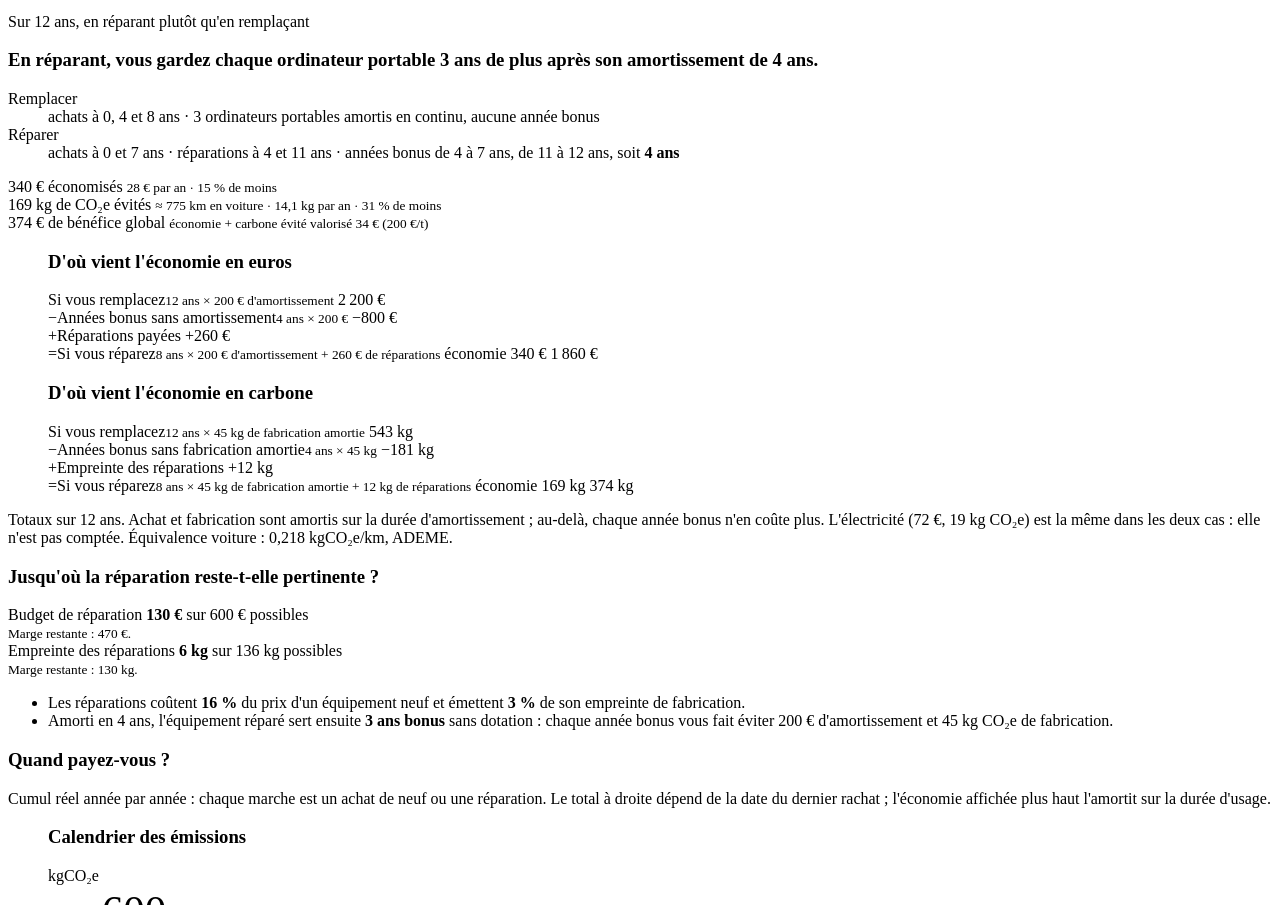
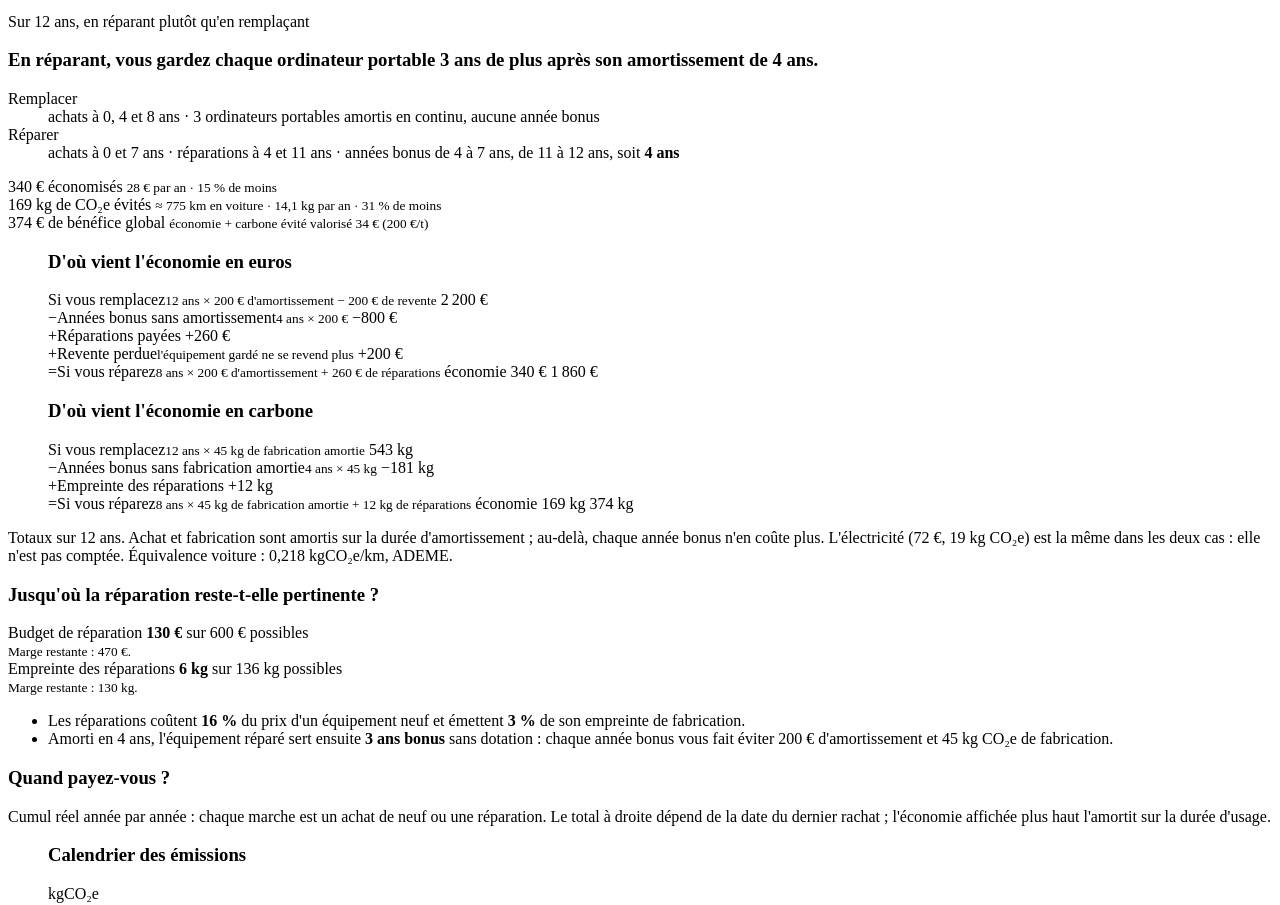
Before and after one commit to gridboy/simulateur-reparer-remplacer, a website with bundled scripts: page index.html in a window 1280 px wide. Shown: the part 1093-1998 px from the top of the page. Built offline with nearby package versions, Linux system fonts and the light colour scheme.

Commit message:
feat(ui): revente dans le pont des économies

```diff
--- a/index.html
+++ b/index.html
@@ -8,9 +8,9 @@
   <link rel="preconnect" href="https://fonts.googleapis.com">
   <link rel="preconnect" href="https://fonts.gstatic.com" crossorigin>
   <link rel="stylesheet" href="https://fonts.googleapis.com/css2?family=IBM+Plex+Mono:wght@400;500&family=IBM+Plex+Sans:wght@400;600&display=swap">
-  <link rel="stylesheet" href="styles/tokens.css?v=202610270820">
-  <link rel="stylesheet" href="styles/app.css?v=202610270820">
-  <script type="module" src="src/main.js?v=202610270820"></script>
+  <link rel="stylesheet" href="styles/tokens.css?v=202610270821">
+  <link rel="stylesheet" href="styles/app.css?v=202610270821">
+  <script type="module" src="src/main.js?v=202610270821"></script>
 </head>
 <body>
   <header class="site-header">
--- a/src/state/store.js
+++ b/src/state/store.js
@@ -2,7 +2,7 @@
  * État de l'application : hypothèses globales, hypothèses par équipement, équipement affiché.
  * Persistance locale (localStorage) en confort : l'application fonctionne sans.
  */
-import { GLOBAL_DEFAULTS, DEVICE_DEFAULTS, DEFAULT_DEVICE, LIFETIME_RANGE, EXTENSION_RANGE } from "../data/defaults.js?v=202610270820";
+import { GLOBAL_DEFAULTS, DEVICE_DEFAULTS, DEFAULT_DEVICE, LIFETIME_RANGE, EXTENSION_RANGE } from "../data/defaults.js?v=202610270821";
 
 const STORAGE_KEY = "tnrc-simulateur-duree-de-vie-v3";
 
--- a/src/ui/charts.js
+++ b/src/ui/charts.js
@@ -2,8 +2,8 @@
  * Calendrier des dépenses et des émissions réelles, cumulées année par année (SVG).
  * Chaque marche est un achat ou une réparation ; l'économie amortie est donnée par la vue savings.
  */
-import { events, cumulative, SCENARIO } from "../core/calc.js?v=202610270820";
-import { formatKg, formatEur, formatInt } from "../core/format.js?v=202610270820";
+import { events, cumulative, SCENARIO } from "../core/calc.js?v=202610270821";
+import { formatKg, formatEur, formatInt } from "../core/format.js?v=202610270821";
 
 const SIZE = { width: 440, height: 230, left: 50, right: 14, top: 12, bottom: 28 };
 const NICE_STEPS = [1, 1.2, 1.5, 2, 2.5, 3, 4, 5, 6, 8, 10];
--- a/src/ui/compareTable.js
+++ b/src/ui/compareTable.js
@@ -1,6 +1,6 @@
 /** Tableau des quatre équipements avec leurs hypothèses, et total pour un poste complet. */
-import { compare } from "../core/calc.js?v=202610270820";
-import { formatDec, formatInt, formatEur, formatKg, formatGain, formatPct } from "../core/format.js?v=202610270820";
+import { compare } from "../core/calc.js?v=202610270821";
+import { formatDec, formatInt, formatEur, formatKg, formatGain, formatPct } from "../core/format.js?v=202610270821";
 
 const pill = pct => `<span class="pill ${pct < 0 ? "is-negative" : ""}">${formatGain(pct, formatPct)}</span>`;
 
--- a/src/ui/devicePicker.js
+++ b/src/ui/devicePicker.js
@@ -1,5 +1,5 @@
 /** Sélecteur du type d'équipement. */
-import { formatYears } from "../core/format.js?v=202610270820";
+import { formatYears } from "../core/format.js?v=202610270821";
 
 const ICONS = {
   ecran: '<rect x="3" y="3" width="34" height="20" rx="1.5"/><path d="M15 29h10M20 23v6"/>',
--- a/src/ui/fields.js
+++ b/src/ui/fields.js
@@ -2,7 +2,7 @@
  * Champs numériques déclaratifs : une définition = un libellé, une unité, des bornes,
  * et un accès (get/set) à l'état. Un seul écouteur délégué par conteneur.
  */
-import { byId, readNumber, setValue } from "./dom.js?v=202610270820";
+import { byId, readNumber, setValue } from "./dom.js?v=202610270821";
 
 /** HTML d'une liste de champs. */
 export function fieldsHtml(prefix, defs) {
--- a/src/ui/lifetimeControls.js
+++ b/src/ui/lifetimeControls.js
@@ -5,8 +5,8 @@
  * L'état garde la durée prolongée (lifeExt = life + années gagnées) ; changer la durée
  * habituelle conserve le nombre d'années gagnées.
  */
-import { LIFETIME_RANGE, EXTENSION_RANGE } from "../data/defaults.js?v=202610270820";
-import { formatYears, formatDec } from "../core/format.js?v=202610270820";
+import { LIFETIME_RANGE, EXTENSION_RANGE } from "../data/defaults.js?v=202610270821";
+import { formatYears, formatDec } from "../core/format.js?v=202610270821";
 
 const CONTROLS = [
   {
--- a/src/ui/paramsPanel.js
+++ b/src/ui/paramsPanel.js
@@ -1,7 +1,7 @@
 /** Panneau d'hypothèses : équipement neuf et paramètres communs. */
-import { EMISSION_FACTORS, CARBON_PRICES } from "../data/defaults.js?v=202610270820";
-import { byId } from "./dom.js?v=202610270820";
-import { fieldsHtml, syncFields, bindFields } from "./fields.js?v=202610270820";
+import { EMISSION_FACTORS, CARBON_PRICES } from "../data/defaults.js?v=202610270821";
+import { byId } from "./dom.js?v=202610270821";
+import { fieldsHtml, syncFields, bindFields } from "./fields.js?v=202610270821";
 
 const DEVICE_FIELDS = [
   { key: "fab", label: "Fabrication", unit: "kgCO₂e, hors usage", step: 1 },
--- a/src/ui/partners.js
+++ b/src/ui/partners.js
@@ -1,5 +1,5 @@
 /** Bandeau des logos partenaires. Un logo absent est remplacé par le nom du partenaire. */
-import { escapeHtml } from "./dom.js?v=202610270820";
+import { escapeHtml } from "./dom.js?v=202610270821";
 
 const PARTNERS = [
   { id: "lanum", name: "LaNum Pays Basque", short: "LaNum", src: "assets/logos/lanum.svg", width: 231, height: 67 },
--- a/src/ui/repairsEditor.js
+++ b/src/ui/repairsEditor.js
@@ -2,9 +2,9 @@
  * Éditeur des réparations du scénario "réparer".
  * Chaque intervention : libellé, année, pièces, main-d'œuvre, empreinte, activation.
  */
-import { escapeHtml, readNumber } from "./dom.js?v=202610270820";
-import { repairCost } from "../core/calc.js?v=202610270820";
-import { formatEur } from "../core/format.js?v=202610270820";
+import { escapeHtml, readNumber } from "./dom.js?v=202610270821";
+import { repairCost } from "../core/calc.js?v=202610270821";
+import { formatEur } from "../core/format.js?v=202610270821";
 
 const NUMERIC = ["year", "parts", "labor", "co2"];
 const STRUCTURAL = new Set(["device", "reset", "repairs"]);
--- a/src/ui/savings.js
+++ b/src/ui/savings.js
@@ -4,9 +4,9 @@
  *  2. un pont de calcul par dimension : total si l'on remplace − achats évités
  *     + réparations = total si l'on répare, l'écart étant annoté sur la dernière barre.
  */
-import { compare, events, SCENARIO } from "../core/calc.js?v=202610270820";
-import { CAR_KG_PER_KM } from "../data/defaults.js?v=202610270820";
-import { formatKg, formatEur, formatInt, formatDec, formatPct, formatYears } from "../core/format.js?v=202610270820";
+import { compare, events, SCENARIO } from "../core/calc.js?v=202610270821";
+import { CAR_KG_PER_KM } from "../data/defaults.js?v=202610270821";
+import { formatKg, formatEur, formatInt, formatDec, formatPct, formatYears } from "../core/format.js?v=202610270821";
 
 const NOUNS = {
   ecran: ["écran", "écrans"],
@@ -119,19 +119,26 @@ function bridgeHtml(b, c) {
   // c porte bonusYears ; g le bilan du poste (money ou carbon)
   const g = { ...c[b.gainKey], horizonYears: c.amortizedYears + c.bonusYears };
   const afterAvoided = g.before - g.avoided;
-  const max = Math.max(g.before, afterAvoided + g.repairs, g.after) || 1;
+  // Revente à laquelle on renonce en gardant l'équipement (poste euros seulement)
+  const resaleLost = (g.resaleBefore || 0) - (g.resaleAfter || 0);
+  const afterRepairs = afterAvoided + g.repairs;
+  const max = Math.max(g.before, afterRepairs, afterRepairs + resaleLost, g.after) || 1;
   const pos = v => (v / max) * 100;
   const saving = g.before - g.after;
   const bar = (from, to, cls, title) =>
     `<span class="bridge-bar ${cls}" style="left:${pos(Math.min(from, to))}%;width:${pos(Math.abs(to - from))}%" title="${title}"></span>`;
 
   const rows = [
-    { op: "", label: `${b.replaceLabel}<small>${formatYears(g.horizonYears)} × ${b.format(g.charge)} ${b.unitLabel}</small>`, value: b.format(g.before),
+    { op: "", label: `${b.replaceLabel}<small>${formatYears(g.horizonYears)} × ${b.format(g.charge)} ${b.unitLabel}${g.resaleBefore ? ` − ${b.format(g.resaleBefore)} de revente` : ""}</small>`, value: b.format(g.before),
       bar: bar(0, g.before, "is-replace", `Total si vous remplacez : ${b.format(g.before)}`) },
     { op: "−", label: `${b.avoidedLabel}<small>${formatDec(c.bonusYears)} an${c.bonusYears >= 2 ? "s" : ""} × ${b.format(c.bonusYears ? g.avoided / c.bonusYears : 0)}</small>`, value: `−${b.format(g.avoided)}`,
       bar: bar(afterAvoided, g.before, "is-avoided", `${b.avoidedLabel} : ${b.format(g.avoided)}`) },
     { op: "+", label: b.repairsLabel, value: `+${b.format(g.repairs)}`,
-      bar: bar(afterAvoided, afterAvoided + g.repairs, "is-repairs", `${b.repairsLabel} : ${b.format(g.repairs)}`) },
+      bar: bar(afterAvoided, afterRepairs, "is-repairs", `${b.repairsLabel} : ${b.format(g.repairs)}`) },
+    ...(resaleLost > 0.5 ? [{
+      op: "+", label: "Revente perdue<small>l'équipement gardé ne se revend plus</small>", value: `+${b.format(resaleLost)}`,
+      bar: bar(afterRepairs, afterRepairs + resaleLost, "is-repairs", `Revente perdue : ${b.format(resaleLost)}`)
+    }] : []),
     { op: "=", label: `Si vous réparez<small>${formatYears(g.amortized)} × ${b.format(g.charge)} ${b.unitLabel} + ${b.format(g.repairs)} de réparations</small>`, value: b.format(g.after), total: true,
       bar: bar(0, g.after, "is-repair", `Total si vous réparez : ${b.format(g.after)}`)
         + (Math.abs(saving) > 0.5
--- a/src/ui/thresholds.js
+++ b/src/ui/thresholds.js
@@ -1,6 +1,6 @@
 /** Seuils de pertinence : jusqu'où la réparation reste gagnante, en euros et en carbone. */
-import { compare } from "../core/calc.js?v=202610270820";
-import { formatEur, formatKg, formatYears, formatPct } from "../core/format.js?v=202610270820";
+import { compare } from "../core/calc.js?v=202610270821";
+import { formatEur, formatKg, formatYears, formatPct } from "../core/format.js?v=202610270821";
 
 function gauge(label, used, limit, format) {
   const ratio = limit > 0 ? used / limit : 1;
--- a/src/ui/timeline.js
+++ b/src/ui/timeline.js
@@ -1,7 +1,7 @@
 /** Frise des achats, des périodes d'amortissement, des années bonus et des réparations sur l'horizon. */
-import { activeRepairs, purchases, SCENARIO } from "../core/calc.js?v=202610270820";
-import { formatDec } from "../core/format.js?v=202610270820";
-import { escapeHtml } from "./dom.js?v=202610270820";
+import { activeRepairs, purchases, SCENARIO } from "../core/calc.js?v=202610270821";
+import { formatDec } from "../core/format.js?v=202610270821";
+import { escapeHtml } from "./dom.js?v=202610270821";
 
 const ROWS = [
   { scenario: SCENARIO.REPLACE, label: "Remplacer", lifeKey: "life" },
```
Also changed, not shown: src/main.js (+12 -12 lines).
